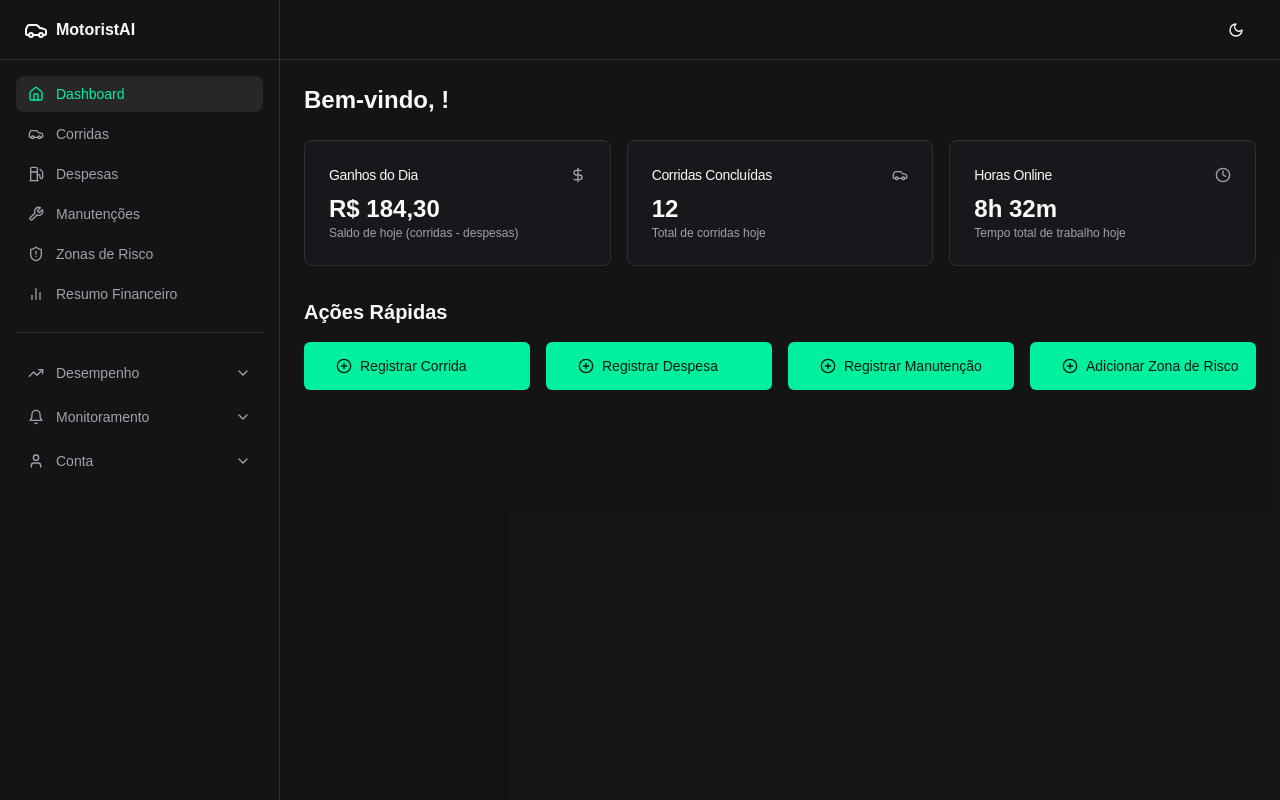
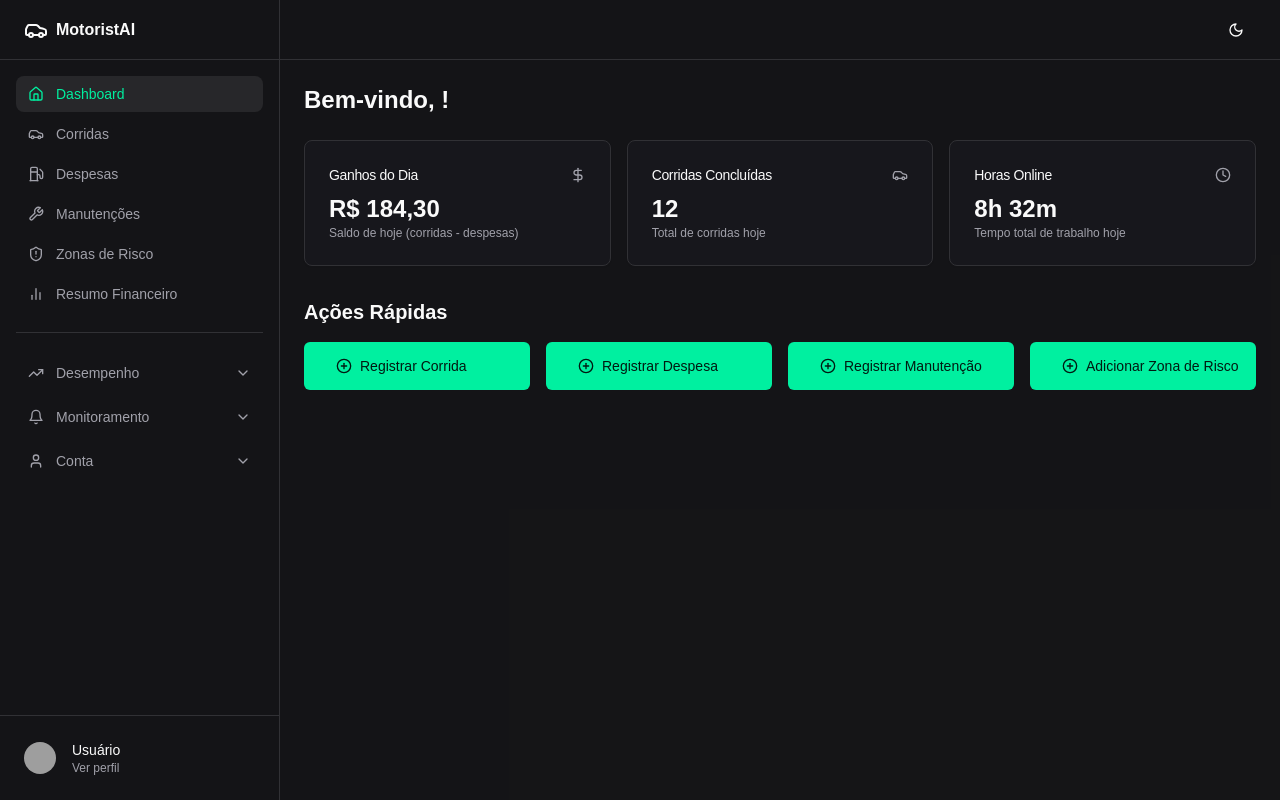
Before and after one commit to EuAleCorrea/MotoristAI, a React (Vite) app: page / in a window 1280 px wide. Built offline with nearby package versions, Linux system fonts and the light colour scheme; grey boxes are pictures that could not be loaded; a web font is replaced by a local one.

Commit message:
[dyad] Adicionando botão de perfil ao rodapé da sidebar - wrote 3 file(s)

```diff
--- a/src/components/sidebar/DesktopSidebar.tsx
+++ b/src/components/sidebar/DesktopSidebar.tsx
@@ -1,8 +1,9 @@
 import { Link } from 'react-router-dom';
 import { Car } from 'lucide-react';
-import SidebarLink from './SidebarLink.tsx'; // Importação corrigida
-import SidebarCollapsibleItem from './SidebarCollapsibleItem.tsx'; // Importação corrigida
-import { mainNavItems, secondaryNavItems } from './nav-items.ts'; // Importação corrigida
+import SidebarLink from './SidebarLink.tsx';
+import SidebarCollapsibleItem from './SidebarCollapsibleItem.tsx';
+import { mainNavItems, secondaryNavItems } from './nav-items.ts';
+import SidebarFooter from './SidebarFooter.tsx'; // Importação do SidebarFooter
 
 const DesktopSidebar = () => {
   return (
@@ -25,6 +26,7 @@ const DesktopSidebar = () => {
             ))}
           </nav>
         </div>
+        <SidebarFooter /> {/* Adicionando o SidebarFooter aqui */}
       </div>
     </aside>
   );
--- a/src/components/sidebar/MobileSidebar.tsx
+++ b/src/components/sidebar/MobileSidebar.tsx
@@ -1,8 +1,9 @@
 import { Link } from 'react-router-dom';
 import { Car } from 'lucide-react';
-import SidebarLink from './SidebarLink.tsx'; // Importação corrigida
-import SidebarCollapsibleItem from './SidebarCollapsibleItem.tsx'; // Importação corrigida
-import { mainNavItems, secondaryNavItems } from './nav-items.ts'; // Importação corrigida
+import SidebarLink from './SidebarLink.tsx';
+import SidebarCollapsibleItem from './SidebarCollapsibleItem.tsx';
+import { mainNavItems, secondaryNavItems } from './nav-items.ts';
+import SidebarFooter from './SidebarFooter.tsx'; // Importação do SidebarFooter
 
 interface MobileSidebarProps {
   onLinkClick?: () => void;
@@ -28,6 +29,7 @@ const MobileSidebar = ({ onLinkClick }: MobileSidebarProps) => {
           ))}
         </nav>
       </div>
+      <SidebarFooter /> {/* Adicionando o SidebarFooter aqui */}
     </div>
   );
 };
--- /dev/null
+++ b/src/components/sidebar/SidebarFooter.tsx
@@ -0,0 +1,68 @@
+"use client";
+
+import { LogOut, User as UserIcon } from "lucide-react";
+import { Button } from "@/components/ui/button";
+import {
+  DropdownMenu,
+  DropdownMenuContent,
+  DropdownMenuItem,
+  DropdownMenuLabel,
+  DropdownMenuSeparator,
+  DropdownMenuTrigger,
+} from "@/components/ui/dropdown-menu";
+import { Avatar, AvatarFallback, AvatarImage } from "@/components/ui/avatar";
+import { useAuth } from "@/contexts/AuthContext";
+import { supabase } from "@/lib/supabase";
+import { useNavigate } from "react-router-dom";
+import { showError, showSuccess } from "@/utils/toast";
+
+const SidebarFooter = () => {
+  const { user } = useAuth();
+  const navigate = useNavigate();
+
+  const handleLogout = async () => {
+    const { error } = await supabase.auth.signOut();
+    if (error) {
+      showError("Erro ao fazer logout: " + error.message);
+    } else {
+      showSuccess("Logout realizado com sucesso!");
+      navigate("/login");
+    }
+  };
+
+  return (
+    <div className="mt-auto p-4 border-t">
+      <DropdownMenu>
+        <DropdownMenuTrigger asChild>
+          <Button variant="ghost" className="w-full justify-start h-auto p-2">
+            <Avatar className="h-8 w-8 mr-2">
+              <AvatarImage src={user?.user_metadata?.avatar_url || "https://github.com/shadcn.png"} alt={user?.email || "User"} />
+              <AvatarFallback>
+                <UserIcon className="h-4 w-4" />
+              </AvatarFallback>
+            </Avatar>
+            <div className="flex flex-col items-start">
+              <span className="text-sm font-medium truncate max-w-[120px]">{user?.email || "Usuário"}</span>
+              <span className="text-xs text-muted-foreground">Ver perfil</span>
+            </div>
+          </Button>
+        </DropdownMenuTrigger>
+        <DropdownMenuContent align="end" className="w-56">
+          <DropdownMenuLabel>Minha Conta</DropdownMenuLabel>
+          <DropdownMenuSeparator />
+          <DropdownMenuItem onClick={() => navigate("/account/profile")}>
+            <UserIcon className="mr-2 h-4 w-4" />
+            <span>Perfil</span>
+          </DropdownMenuItem>
+          <DropdownMenuSeparator />
+          <DropdownMenuItem onClick={handleLogout}>
+            <LogOut className="mr-2 h-4 w-4" />
+            <span>Sair</span>
+          </DropdownMenuItem>
+        </DropdownMenuContent>
+      </DropdownMenu>
+    </div>
+  );
+};
+
+export default SidebarFooter;
```
